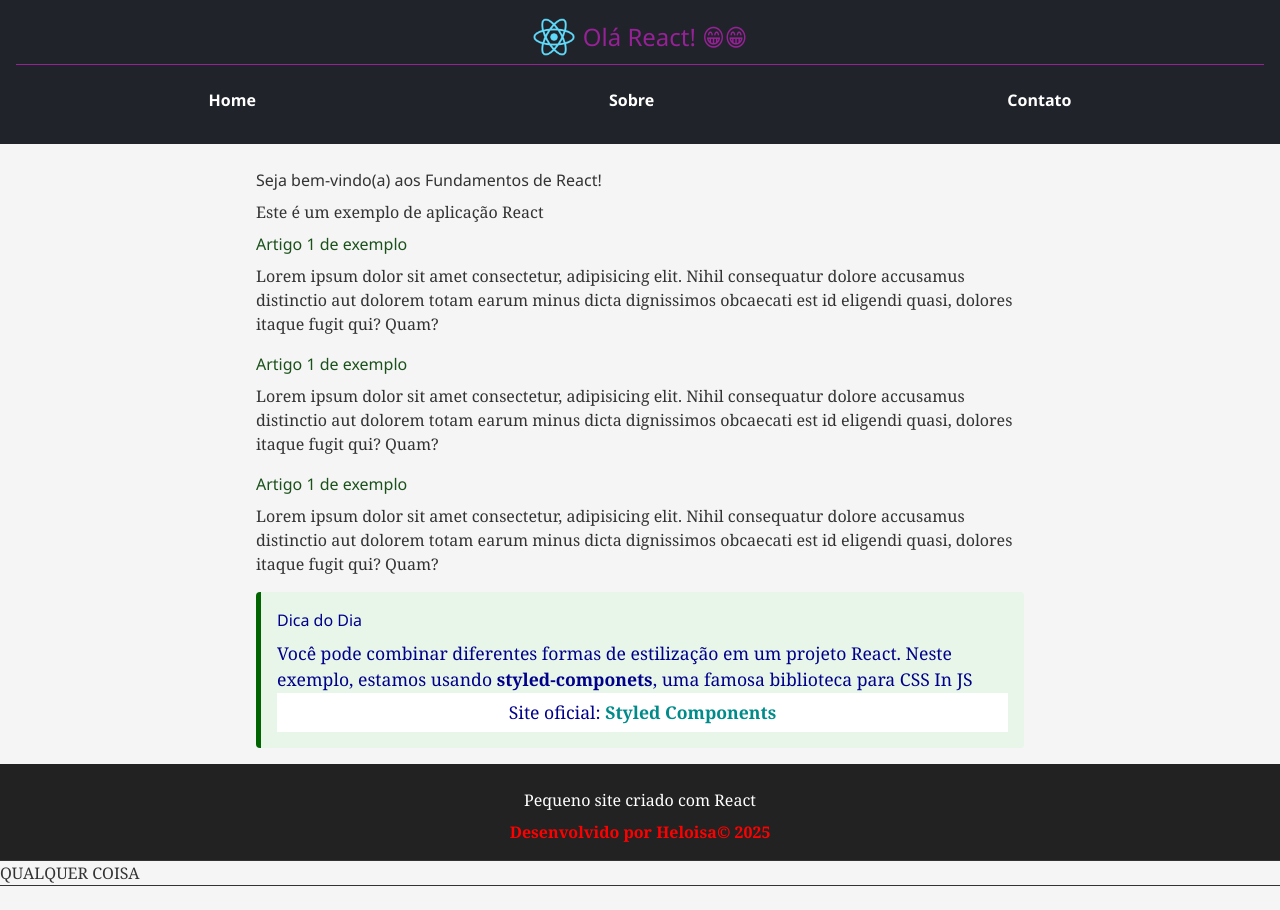
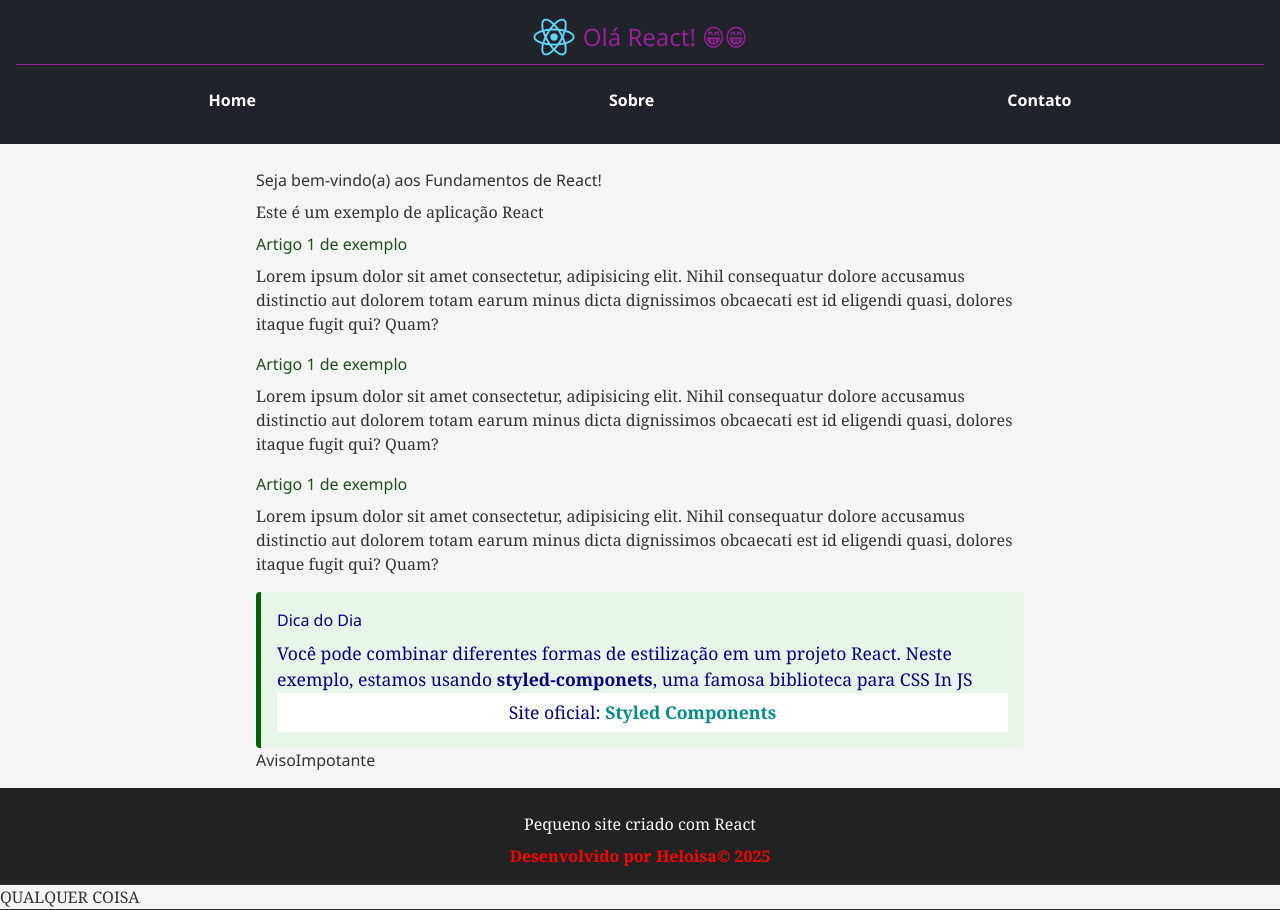
Before and after one commit to heloisa0804/react-fundamentos, a React (Vite) app: page / in a window 1280 px wide. Before the commit the page ends 886 px from the top, so only its background shows below. Built offline with nearby package versions, Linux system fonts and the light colour scheme.

Commit message:
Reorganiza pasta dentro de pasta

```diff
--- a/src/components/Cabecalho/Cabecalho.tsx
+++ b/src/components/Cabecalho/Cabecalho.tsx
@@ -1,5 +1,5 @@
 import logo from "../../assets/logo-react.png";
-import Menu from "../Menu/Menu";
+import Menu from "./Menu/Menu";
 
 // Importando o módulo CSS para componente Cabeçalho
 import estilos from "./Cabecalho.module.css";
--- /dev/null
+++ b/src/components/Conteudo/AvisoImportante/AvisoImpotante.tsx
@@ -0,0 +1,3 @@
+export default function AvisoImpotante() {
+  return <div>AvisoImpotante</div>;
+}
--- a/src/components/Conteudo/Conteudo.tsx
+++ b/src/components/Conteudo/Conteudo.tsx
@@ -1,5 +1,6 @@
-import Artigo from "../Artigo/Artigo";
-import DicaDoDia from "../DicaDoDia/DicaDoDia";
+import Artigo from "./Artigo/Artigo";
+import AvisoImpotante from "./AvisoImportante/AvisoImpotante";
+import DicaDoDia from "./DicaDoDia/DicaDoDia";
 import estilos from "./Conteudo.module.css";
 
 export default function Conteudo() {
@@ -20,6 +21,8 @@ export default function Conteudo() {
       </section>
 
       <DicaDoDia />
+
+      <AvisoImpotante />
     </main>
   );
 }
--- a/src/components/DicaDoDia/DicaDoDia.tsx
+++ b/src/components/Conteudo/DicaDoDia/DicaDoDia.tsx
@@ -1,4 +1,4 @@
-import { StyledDicaDoDia } from "../DicaDodia.stile";
+import { StyledDicaDoDia } from "../../DicaDodia.stile";
 
 export default function DicaDoDia() {
   return (
```
Also changed, not shown: src/components/AvisoImportante/AvisoImpotante.tsx (deleted), src/components/Cabecalho/Menu/Menu.module.css (renamed from src/components/Menu/Menu.module.css), src/components/Cabecalho/Menu/Menu.tsx (renamed from src/components/Menu/Menu.tsx), src/components/Conteudo/Artigo/Artigo.module.css (renamed from src/components/Artigo/Artigo.module.css), src/components/Conteudo/Artigo/Artigo.tsx (renamed from src/components/Artigo/Artigo.tsx).
